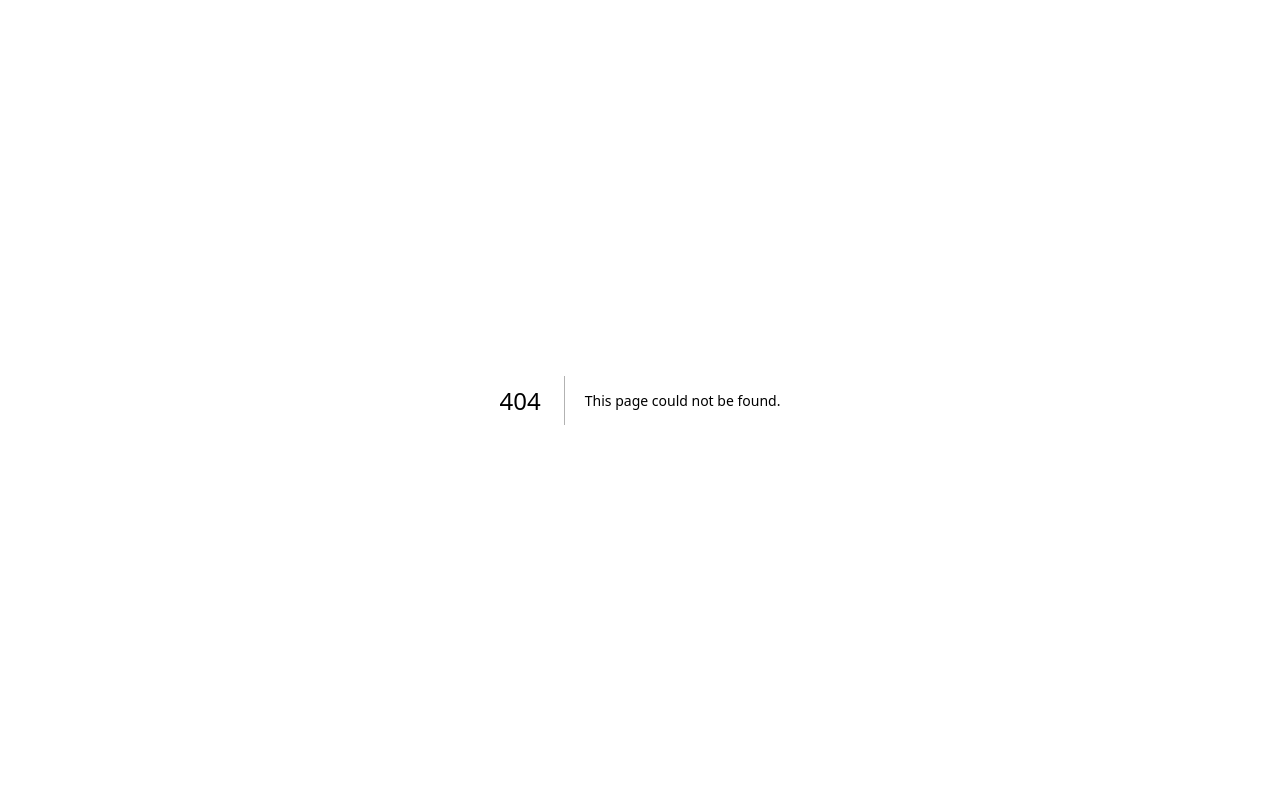
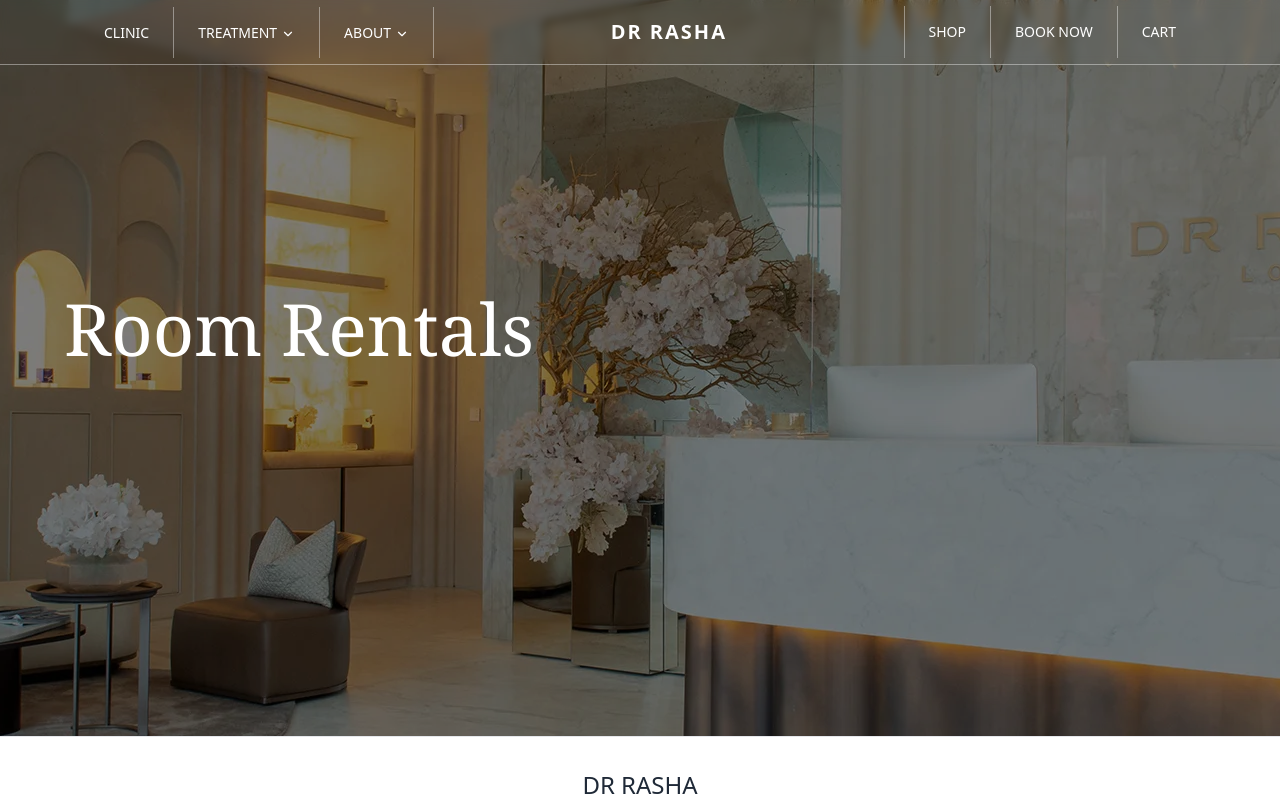
Before and after one commit to adewale-codes/Facey, a Next.js app: page /rentals in a window 1280 px wide. Before the commit this address had no page. Shown: the top 800 px of the page. Built offline with nearby package versions, Linux system fonts and the light colour scheme.

Commit message:
added the hero section for the rental page

```diff
--- a/app/components/Navbar.tsx
+++ b/app/components/Navbar.tsx
@@ -25,7 +25,7 @@ const primaryLinks: NavLink[] = [
     name: 'ABOUT',
     children: [
       { name: 'About Us', href: '/about' },
-      { name: 'Room Rentals', href: '/about/room-rentals' },
+      { name: 'Room Rentals', href: '/rentals' },
       { name: 'Malala Fund Charity', href: '/about/malala-fund-charity' },
     ],
   },
--- /dev/null
+++ b/app/rentals/components/RentalHero.tsx
@@ -0,0 +1,36 @@
+'use client';
+
+import React from 'react';
+import Image from 'next/image';
+
+interface RentalHeroProps {
+  title: string;
+  imageSrc: string;
+}
+
+const RentalHero: React.FC<RentalHeroProps> = ({
+  title,
+  imageSrc,
+}) => (
+  <section className="relative w-full h-screen -mt-16 overflow-hidden">
+    <Image
+      src={imageSrc}
+      alt=""
+      fill
+      className="object-cover object-center"
+      priority
+    />
+
+    <div className="absolute inset-0 bg-black bg-opacity-40" />
+
+    <div className="relative z-10 flex h-full items-center px-4 md:px-8 lg:px-16">
+      <div className="max-w-3xl">
+        <h1 className="text-5xl md:text-6xl lg:text-7xl font-serif text-white mb-4">
+          {title}
+        </h1>
+      </div>
+    </div>
+  </section>
+);
+
+export default RentalHero;
--- /dev/null
+++ b/app/rentals/page.tsx
@@ -0,0 +1,12 @@
+import RentalHero from "./components/RentalHero";
+
+export default function rentals() {
+  return (
+    <>
+      <RentalHero
+        title="Room Rentals"
+        imageSrc="/images/14.webp"
+      />
+    </>
+  );
+}
```
